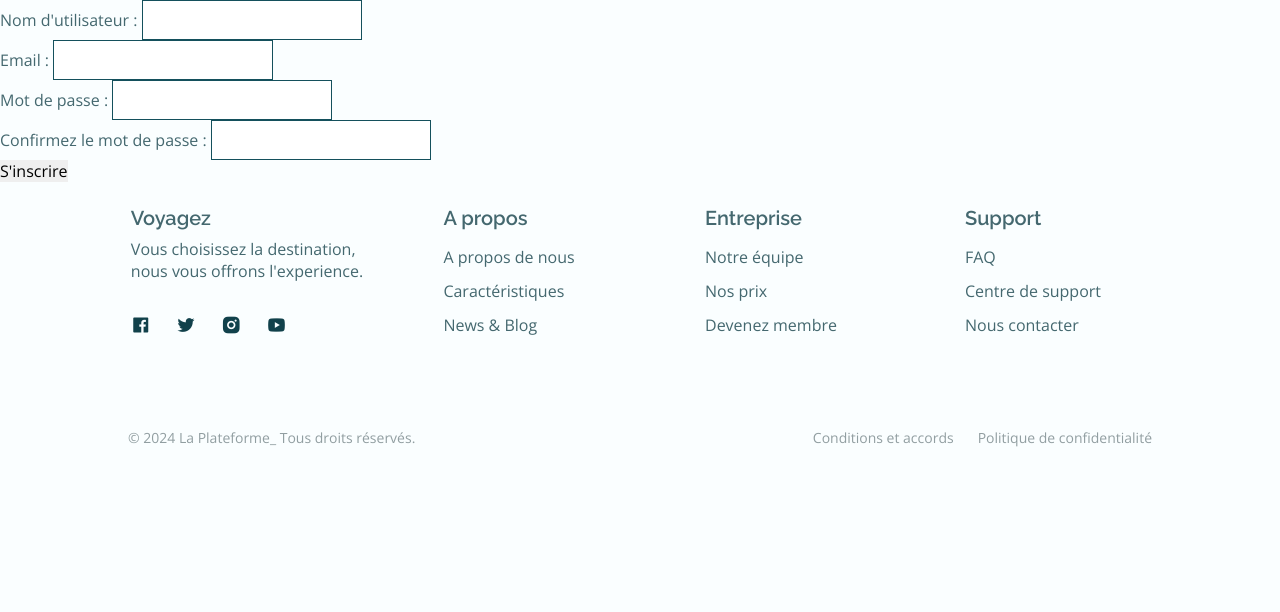
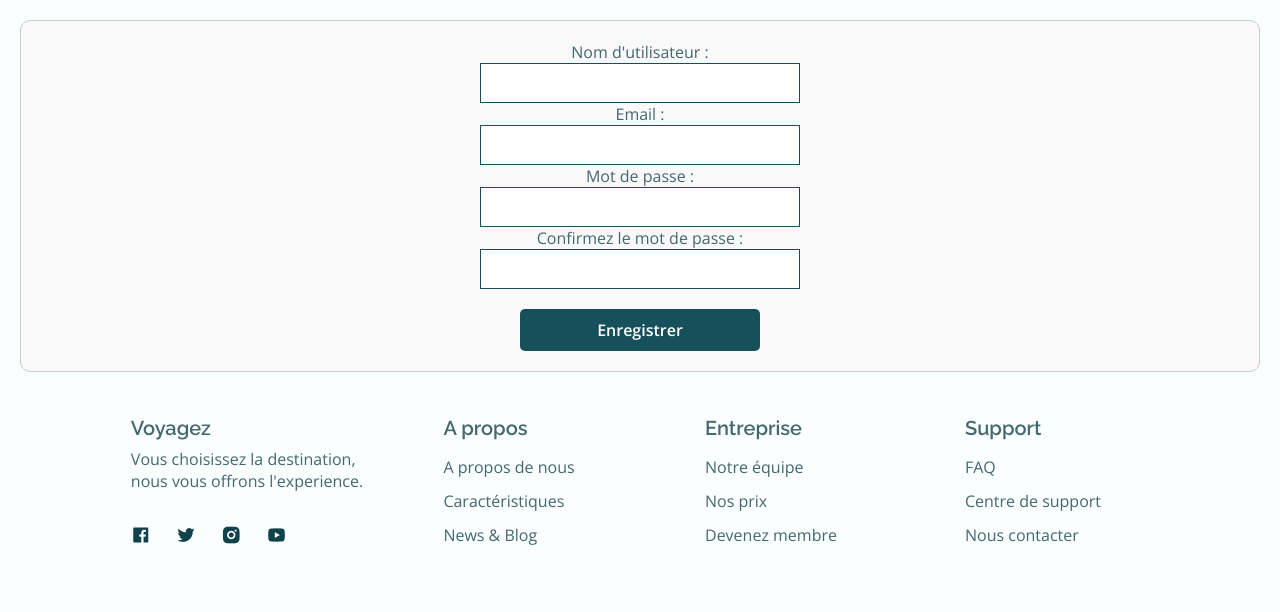
Before and after one commit to le-plat-jonathan/parc_national, a PHP site: page /parc_national/app/views/user/updateUser.php in a window 1280 px wide. Shown: the part 72-684 px from the top of the page. Run offline with PHP 8.4, Linux system fonts and the light colour scheme.

Commit message:
CSS update_user

```diff
--- a/app/views/src/css/profil.css
+++ b/app/views/src/css/profil.css
@@ -27,3 +27,11 @@
 .profil {
   height: 17rem;
 }
+
+.updateProfil {
+    height: 22rem;
+}
+
+.input_update {
+    width: 20rem;
+}
--- a/app/views/user/updateUser.php
+++ b/app/views/user/updateUser.php
@@ -55,27 +55,29 @@ $fileFooter = __DIR__ . '/../footer/footer.php';
     </header>
 
     <main class="main">
+        <div class="user-info updateProfil">
             <form action="" method="PUT">
                 <div>
-                <label for="username">Nom d'utilisateur :</label>
-                <input type="text" id="username" name="username" required>
+                    <label for="username">Nom d'utilisateur :</label><br>
+                    <input type="text" id="username" name="username" class="input_update" required>
                 </div>
                 <div>
-                <label for="email">Email :</label>
-                <input type="email" id="email" name="email" required>
+                    <label for="email">Email :</label><br>
+                    <input type="email" id="email" name="email" class="input_update" required>
                 </div>
                 <div>
-                <label for="password">Mot de passe :</label>
-                <input type="password" id="password" name="password" required>
+                    <label for="password">Mot de passe :</label><br>
+                    <input type="password" id="password" name="password" class="input_update" required>
                 </div>
                 <div>
-                <label for="confirmPassword">Confirmez le mot de passe :</label>
-                <input type="password" id="confirmPassword" name="confirmPassword" required>
+                    <label for="confirmPassword">Confirmez le mot de passe :</label><br>
+                    <input type="password" id="confirmPassword" name="confirmPassword" class="input_update" required>
                 </div>
                 <div>
-                <button type="submit">S'inscrire</button>
+                    <button class="button" type="submit">Enregistrer</button>
                 </div>
             </form>
+        </div>
     </main>
 
     <!--==================== FOOTER ====================-->
```
Lines whose indentation alone changed are shown as unchanged.
